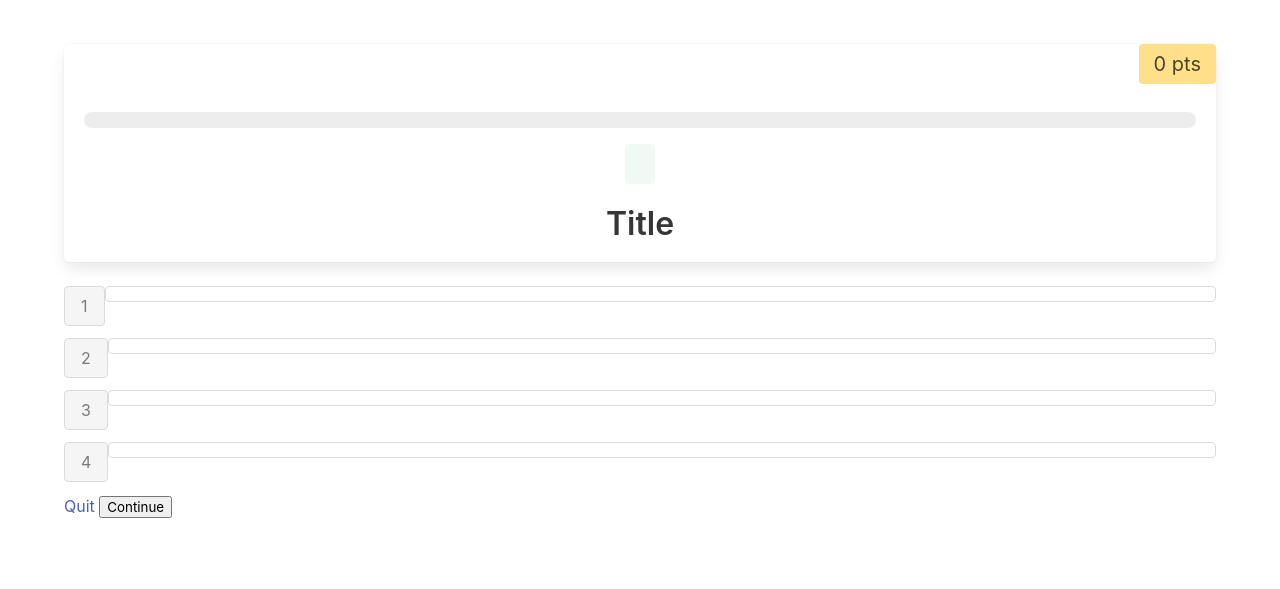
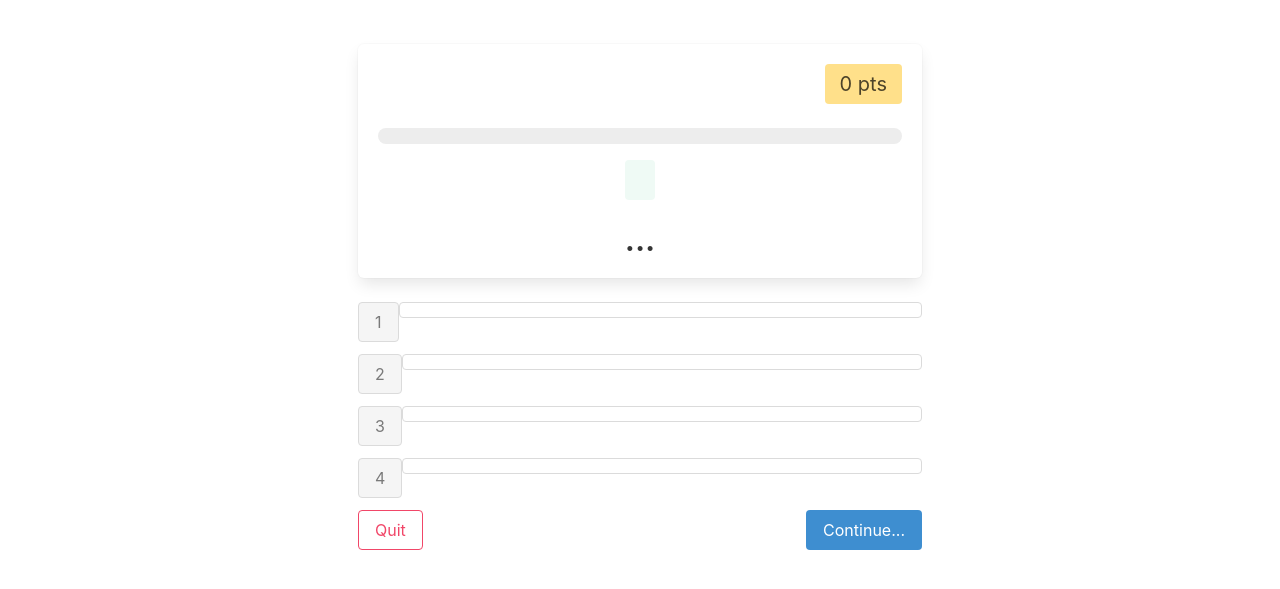
Before and after one commit to nat-samson/msc-project, a Django app: page /quiz/1/ in a window 1280 px wide. Shown: the part 56-645 px from the top of the page. Run offline with Django 4.2, Linux system fonts and the light colour scheme; a user stored in the database is signed in; tables that the repository leaves empty hold one stand-in row (values such as "Sample post"); some libraries are stand-ins or nearby versions.

Commit message:
Improved the appearance of the quiz itself, fixed a broken test

```diff
--- a/quizzes/models.py
+++ b/quizzes/models.py
@@ -60,7 +60,7 @@ class WordScore(models.Model):
         unique_together = ('word', 'student')
 
     def __str__(self):
-        return f'{self.student} / {self.word}: {self.score}'
+        return f'{self.student} / {self.word}: {self.score()}'
 
     def score(self):
         # enforce a maximum score for each word
--- a/quizzes/templates/quizzes/quiz.html
+++ b/quizzes/templates/quizzes/quiz.html
@@ -1,40 +1,52 @@
 {% extends "quizzes/base.html" %}
 {% load static %}
+{% block title %}{{ block.super }}: Quiz{% endblock %}
+{% block content %}
 
-{% block title %}{{ block.super }}: Quiz{% endblock %}
-
-{% block content %}
+    <div class="container is-widescreen">
+        <div class="container">
+            <div class="columns is-centered">
+                <div class="column is-half">
 
     <div id="quiz">
 
-        <span id="score" class="tag is-warning is-large is-pulled-right quiz-status-text">0 pts</span>
-        <div class="box content" id="quiz-status">
-            <div id="quiz-status-item block">
-                <progress id="quiz-progress" class="progress is-success quiz-progress mt-6 mb-4" value="0" max="100">0%</progress>
-            </div>
-
+        <header class="box block" id="quiz-header">
+            <span id="score" class="tag is-warning is-large is-pulled-right quiz-status-text block">0 pts</span>
+            <progress id="quiz-progress" class="progress is-success quiz-progress mt-6 mb-4" value="0" max="100">0%</progress>
             <div id="question-header" class="is-centered has-text-centered">
                 <span id="question-direction" class="tag is-success is-light is-large"></span>
-                <p id="question-detail" class="title is-size-3 mt-4">Title</p>
+                <h1 id="question-detail" class="title is-size-3 mt-4">...</h1>
             </div>
-        </div>
+        </header>
 
         {% for x in "FOUR" %}
             {#          <button class="button is-outlined is-fullwidth option-detail wrap-button-text is-justify-content-flex-start" data-num="{{ forloop.counter0 }}">{{ forloop.counter }}) </button>#}
-            <div class="field has-addons has-addons-fullwidth">
+            <div class="field has-addons has-addons-fullwidth block">
                 <a class="button is-static">{{ forloop.counter }}</a>
                 <button class="button has-text-left is-outlined is-fullwidth option-text wrap-button-text has-text-weight-semibold" data-num="{{ forloop.counter0 }}">
                 </button>
             </div>
         {% endfor %}
 
-        <a href="{% url 'home' %}">Quit</a>
-        <button id="continue">Continue</button>
-        <form method="post" id="results-form">
-            {% csrf_token %}
-            <input type="hidden" id="results-data" name="results">
-        </form>
+        <footer style="justify-content: space-between;">
+            <div class="level is-mobile">
+                <a class="button is-outlined is-danger level-left" href="{% url 'home' %}">Quit</a>
+                <button class="button is-info level-right" id="continue">Continue...</button>
+            </div>
+
+            <form method="post" id="results-form">
+                {% csrf_token %}
+                <input type="hidden" id="results-data" name="results">
+            </form>
+        </footer>
+
     </div>
+
+     </div>
+            </div>
+        </div>
+    </div>
+
 {% endblock content %}
 {% block scripts %}
     {{ questions|json_script:"questions-data" }}
--- a/quizzes/templates/quizzes/quiz_results.html
+++ b/quizzes/templates/quizzes/quiz_results.html
@@ -13,7 +13,7 @@
                         {% results_reaction correct total as reaction %}
                         <h1 class="title is-1 block">{{ reaction.1 }}</h1>
                         <h3 class="subtitle is-3 block">
-                            {{ reaction.0 }} You got {{ correct }} / {{ total }}.
+                            {{ reaction.0 }} <br>You got {{ correct }}/{{ total }}.
                         </h3>
                     </header>
 
--- a/quizzes/templatetags/quiz_extras.py
+++ b/quizzes/templatetags/quiz_extras.py
@@ -16,12 +16,10 @@ def is_due_revision(topic, user):
 
 
 @register.simple_tag(name='results_reaction')
-def results_reaction(numerator, denominator):
+def results_reaction(correct, total_qs):
     # enhance the quiz results page with a score-specific response
-    print(numerator)
-    print(denominator)
     try:
-        score = int(numerator) / int(denominator)
+        score = int(correct) / int(total_qs)
         if score >= 0.8:
             return "Congratulations! ", "🏆"
         elif score >= 0.5:
--- a/quizzes/tests.py
+++ b/quizzes/tests.py
@@ -105,7 +105,7 @@ class WordScoreModelTests(TestCase):
         animals = Topic.objects.create(name='Animals', long_desc='Practice your German words for Animals.')
         cls.mouse = Word.objects.create(origin='Mouse', target='die Maus')
         cls.mouse.topics.add(animals)
-        cls.student = User.objects.create_user(username='test_user', password='test_user1234')
+        cls.student = User.objects.create_user(username='test_user', password='test_user1234', is_student=True)
         cls.mouse_score = WordScore.objects.create(word=cls.mouse, student=cls.student)
 
     def test_word_score_str(self):
@@ -119,7 +119,7 @@ class WordScoreModelTests(TestCase):
             self.mouse_score.consecutive_correct = num
             self.mouse_score.save()
             expected = min(num, MAX_SCORE)
-            self.assertEqual(expected, self.mouse_score.score)
+            self.assertEqual(expected, self.mouse_score.score())
 
 
 class QuizTests(TestCase):
```
Also changed, not shown: quizzes/static/quizzes/js/quiz.js (+20 -52 lines).
